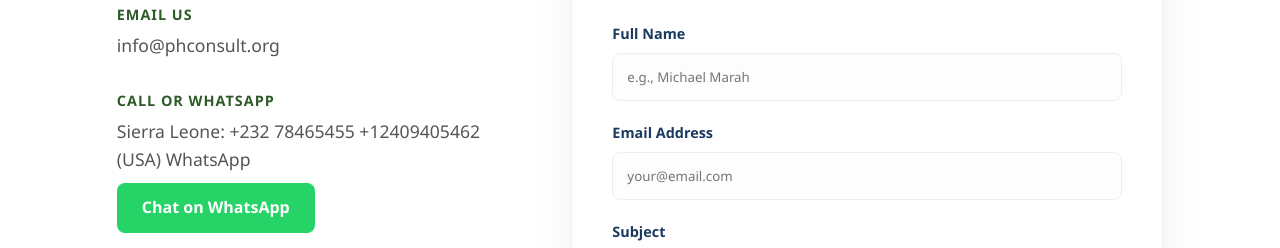
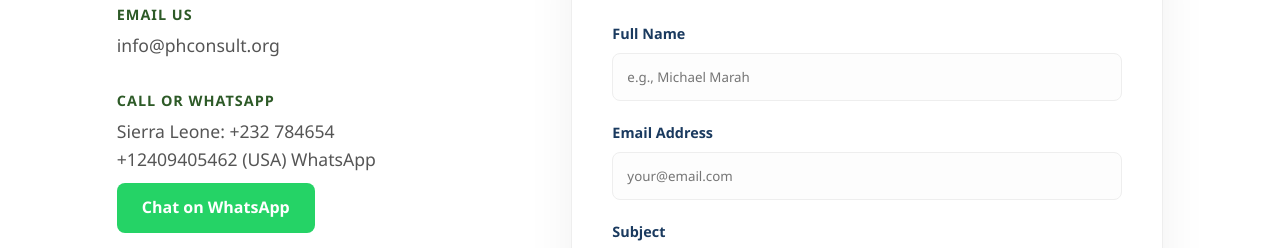
Before and after one commit to andywiz2025/People-and-Humanity-, a plain HTML site: page contact.html in a window 1280 px wide. Shown: the part 486-734 px from the top of the page. Drawn offline with Linux system fonts and the light colour scheme.

Commit message:
Update contact.html

```diff
--- a/contact.html
+++ b/contact.html
@@ -257,8 +257,8 @@
 
         <div class="info-item">
           <h4>Call or WhatsApp</h4>
-          <p>Sierra Leone:  +232 78465455
-          +12409405462 (USA) WhatsApp </p>
+          <p>Sierra Leone:  +232 784654</p>
+          <p>+12409405462 (USA) WhatsApp</p>
           <a href="https://wa.me" class="whatsapp-btn">Chat on WhatsApp</a>
         </div>
 
```
